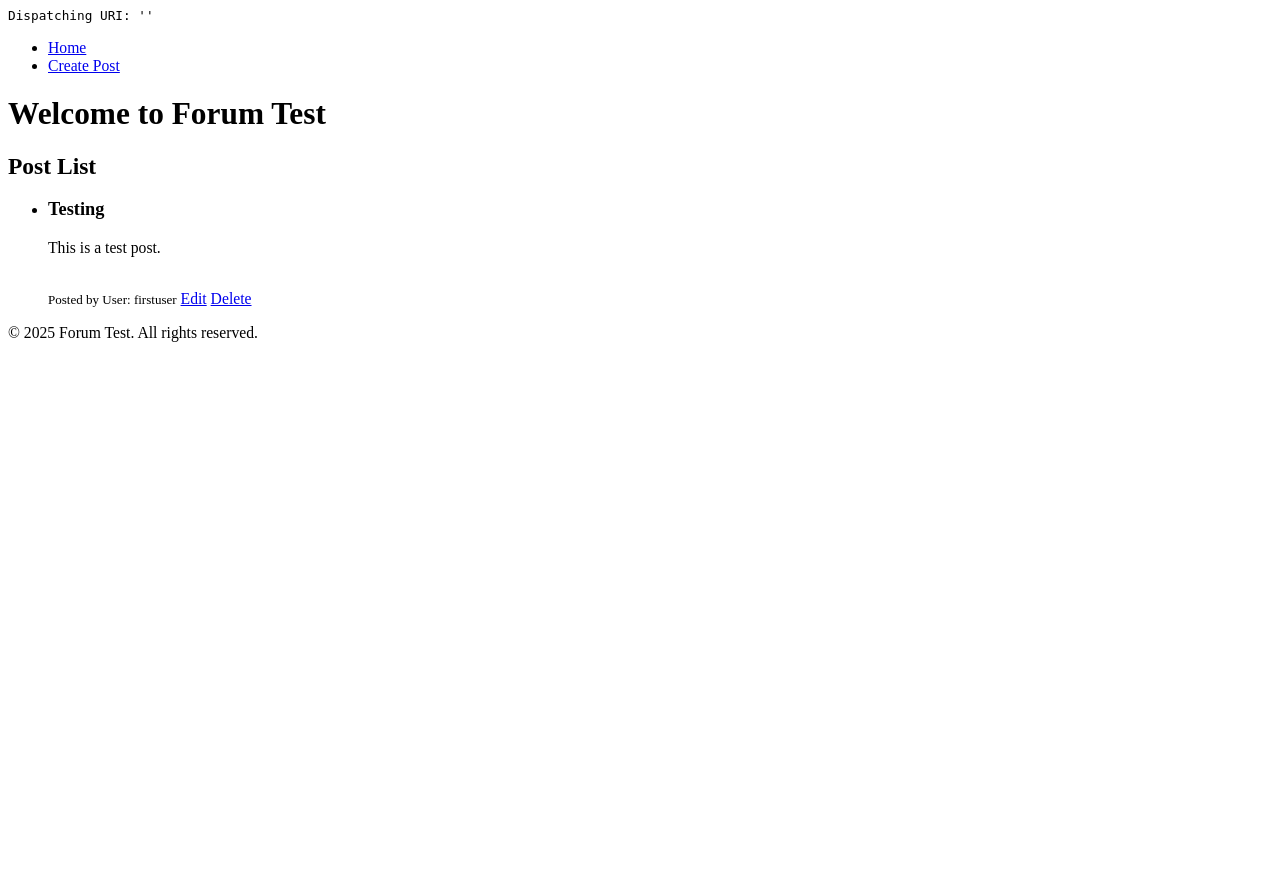
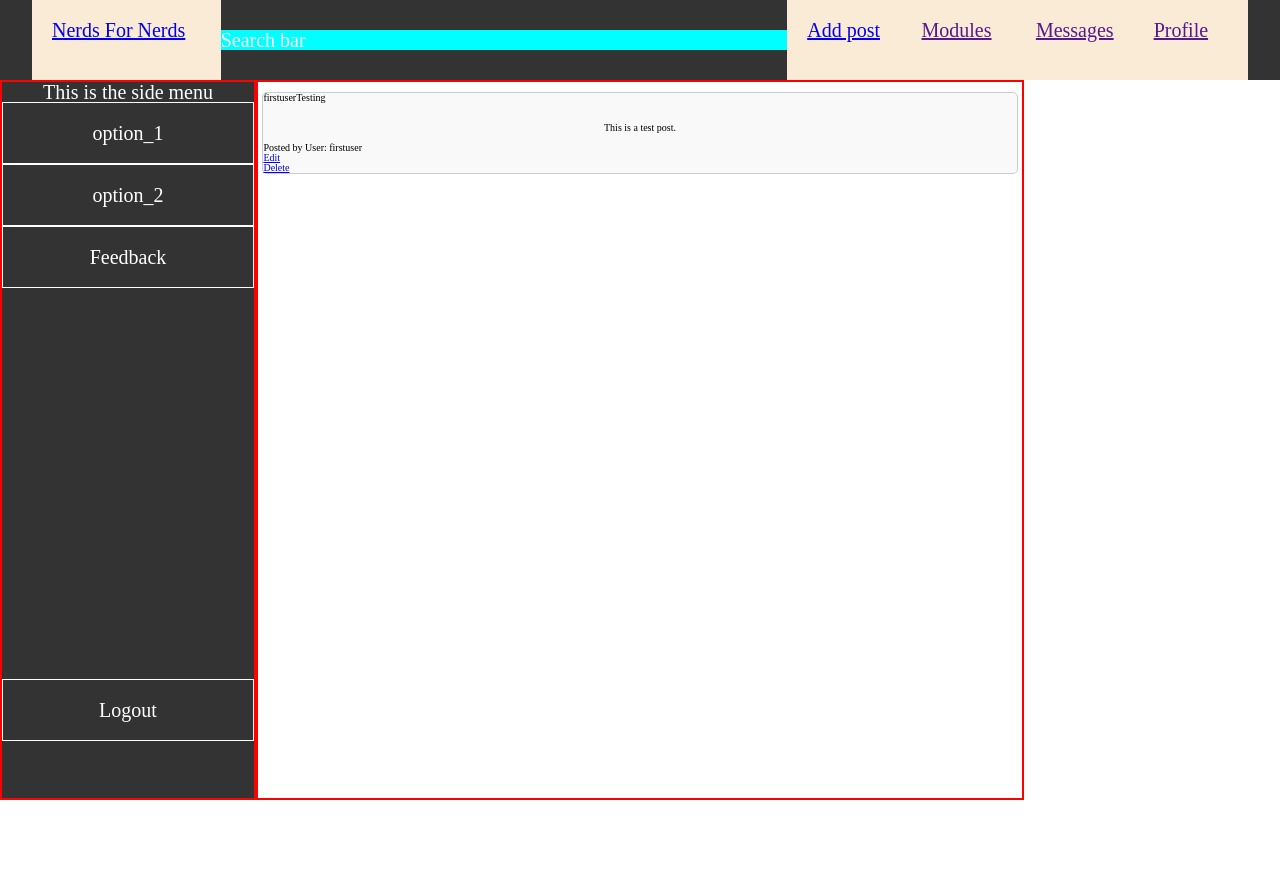
Before and after one commit to ArtLMT/Forum_GCS230428, a PHP site: page / in a window 1280 px wide. Before the commit the page ends 342 px from the top, so only its background shows below. Run offline with PHP 8.4, Linux system fonts and the light colour scheme; data comes from the database, SQL or seed files in the repository.

Commit message:
Added some css, forming the layout

```diff
--- a/src/Views/layout.html.php
+++ b/src/Views/layout.html.php
@@ -4,32 +4,37 @@
     <meta charset="UTF-8">
     <meta name="viewport" content="width=device-width, initial-scale=1.0">
     <title>Forum</title>
-    <!-- Update the path to your actual CSS file -->
-    <link rel="stylesheet" href="/Forum/public/assets/style.css">
+    <link rel="stylesheet" href="/forum/public/assets/css/reset.css">
+    <link rel="stylesheet" href="/forum/public/assets/css/style.css">
 </head>
 <body>
     <header>
         <nav>
-            <!-- <a class = "nav-home" href="/Forum/public/">Home</a> -->
-            <ul>
-                <!-- Link to the home route (which shows the post list) -->
-                <li><a href="/Forum/public/">Home</a></li>
-                <!-- Link to create a new post -->
-                <li><a href="/Forum/public/create">Create Post</a></li>
-            </ul>
+            <a class = "nav-home" href="/forum/public/">Nerds For Nerds</a>
+
+             <p>Search bar</p>
+             <a href="/forum/public/create">Add post</a>
+             <a href="">Modules</a>
+             <a href="">Messages</a>
+             <a href="">Profile</a>
         </form>
         </nav>
         <h1>Welcome to Forum Test</h1>
-
     </header>
     <main>
         <!-- side menu -->
-        <div>
-
+        <div class="side-menu">
+        <p>This is the side menu</p>
+        <a href="" class = "side-menu-content">option_1</a>
+        <a href="" class = "side-menu-content">option_2</a>
+        <a href="" class = "side-menu-content">Feedback</a>
+        <a href="" class = "side-menu-content logout">Logout</a>
         </div>
         <!-- main content -->
-        <div>
-            <?php echo $content; ?>
+        <div class="content">
+            <div class="post-area">
+                <?php echo $content; ?>
+            </div>
         </div>
     </main>
     <footer>
--- a/src/Views/postList.html.php
+++ b/src/Views/postList.html.php
@@ -2,24 +2,32 @@
 ob_start(); // Start output buffering
 ?>
 
-<h2>Post List</h2>
+<!-- <h2>Post List</h2> -->
 
 <?php if (!empty($posts)) : ?>
-    <ul>
+    <div>
         <?php foreach ($posts as $post) : ?>
-            <li>
-                <h3><?= htmlspecialchars($post->getTitle()) ?></h3>
-                <p><?= htmlspecialchars($post->getContent()) ?></p>
+            <div class="post">
+                <div class="post-header">
                 <?php if ($post->getImage()) : ?>
-                    <img src="/forum/public/<?= htmlspecialchars($post->getImage()) ?>" alt="Post Image" style="max-width:200px;">
+                    <img src="/forum/public/<?= htmlspecialchars($post->getImage()) ?>" alt="Post Image" style="width:40px; height:40px; border-radius: 50%;">
                 <?php endif; ?>
+                    <h2><?= htmlspecialchars($post->username)?></h2>
+                    <h3><?= htmlspecialchars($post->getTitle()) ?></h3>
+                </div>
+                <div class="post-content">
+                    <p><?= htmlspecialchars($post->getContent()) ?></p>
+                    <?php if ($post->getImage()) : ?>
+                        <img src="/forum/public/<?= htmlspecialchars($post->getImage()) ?>" alt="Post Image" style="max-width:200px;">
+                    <?php endif; ?>
+                </div>
                 <br>
                 <small>Posted by User: <?= htmlspecialchars($post->username) ?></small>
                 <a href="/forum/public/update?id=<?= htmlspecialchars($post->getPostId()) ?>">Edit</a>
                 <a href="/forum/public/delete?id=<?= htmlspecialchars($post->getPostId()) ?>" onclick="return confirm('Are you sure?');">Delete</a>
-            </li>
+            </div>
         <?php endforeach; ?>
-    </ul>
+    </div>
 
 
 <?php else : ?>
--- a/src/controllers/PostController.php
+++ b/src/controllers/PostController.php
@@ -94,6 +94,7 @@ class PostController {
             $content  = $_POST['content'];
             $moduleId = $_POST['module_id'];
 
+            // Avoid nesting if statements
             if (!Validation::checkPostById($postId)) {
                 echo "Error: Invalid Post ID.";
                 return;
--- a/src/router.php
+++ b/src/router.php
@@ -40,7 +40,7 @@ class Router {
         }
 
         // Debug output: show the final computed URI.
-        echo "<pre>Dispatching URI: '$uri'</pre>";
+        // echo "<pre>Dispatching URI: '$uri'</pre>";
 
         // Look up the route based on method and URI.
         if (isset($this->routes[$method][$uri])) {
```
Also changed, not shown: src/controllers/ModuleController.php (+17 -2 lines), Public/Assets/style.css (deleted), Public/assets/css/eachPost.css (added), Public/assets/css/reset.css (renamed from Public/Assets/reset.css), Public/assets/css/style.css (added).
